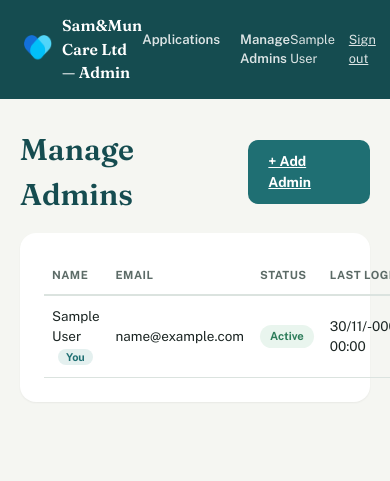
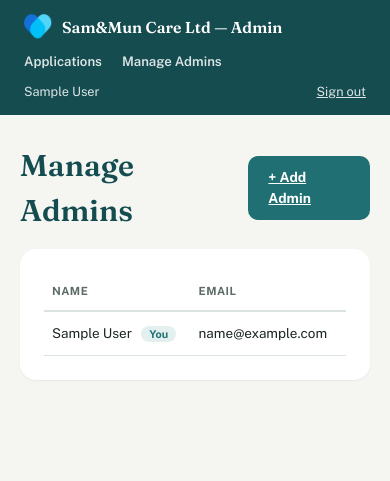
Before and after one commit to mohafarole-88/job_application, a PHP site: page /admin/admins.php in a window 390 px wide; the page is wider, and only the part inside the window is pictured. Shown: the top 481 px of that part. Run offline with PHP 8.4, Linux system fonts and the light colour scheme; the visitor is signed in with stand-in values (Sample User, id 1).

Commit message:
Updated for Responsiveness

```diff
--- a/admin/assets/css/admin.css
+++ b/admin/assets/css/admin.css
@@ -38,6 +38,7 @@ html, body {
   font-family: var(--font-body);
   font-size: 15px;
   line-height: 1.5;
+  overflow-x: hidden;
 }
 h1, h2, h3 { font-family: var(--font-display); font-weight: 600; color: var(--color-primary-dark); margin: 0 0 8px 0; }
 a { color: var(--color-primary); }
@@ -51,15 +52,27 @@ a { color: var(--color-primary); }
   display: flex;
   align-items: center;
   justify-content: space-between;
+  flex-wrap: wrap;
+  row-gap: 10px;
+  column-gap: 20px;
 }
-.admin-header .brand { display: flex; align-items: center; gap: 10px; }
-.header-logo-img { width: 28px; height: 28px; display: block; }
-.admin-header strong { font-family: var(--font-display); font-size: 1.05rem; }
-.admin-nav { display: flex; gap: 20px; }
-.admin-nav a { color: rgba(255,255,255,0.85); text-decoration: none; font-size: 0.88rem; font-weight: 600; }
+.admin-header .brand { display: flex; align-items: center; gap: 10px; flex-shrink: 0; }
+.header-logo-img { width: 28px; height: 28px; display: block; flex-shrink: 0; }
+.admin-header strong { font-family: var(--font-display); font-size: 1.05rem; white-space: nowrap; }
+.admin-nav { display: flex; gap: 20px; flex-wrap: wrap; }
+.admin-nav a { color: rgba(255,255,255,0.85); text-decoration: none; font-size: 0.88rem; font-weight: 600; white-space: nowrap; }
 .admin-nav a:hover { color: #fff; text-decoration: underline; }
-.admin-header .who { font-size: 0.85rem; opacity: 0.85; display: flex; align-items: center; gap: 14px; }
+.admin-header .who { font-size: 0.85rem; opacity: 0.85; display: flex; align-items: center; gap: 14px; white-space: nowrap; }
 .admin-header a.logout-link { color: #fff; text-decoration: underline; font-size: 0.85rem; }
+
+@media (max-width: 640px) {
+  .admin-header {
+    flex-direction: column;
+    align-items: flex-start;
+  }
+  .admin-nav { width: 100%; }
+  .admin-header .who { width: 100%; justify-content: space-between; }
+}
 
 .admin-shell { max-width: 1100px; margin: 0 auto; padding: 28px 20px 60px; }
 
@@ -109,6 +122,11 @@ input:focus, select:focus { border-color: var(--color-primary); box-shadow: 0 0
 .filter-bar .field-group.search { flex: 2; min-width: 240px; }
 
 /* ---- Table ---- */
+.table-responsive {
+  overflow-x: auto;
+  -webkit-overflow-scrolling: touch;
+}
+.table-responsive table.data-table { min-width: 640px; }
 table.data-table { width: 100%; border-collapse: collapse; font-size: 0.9rem; }
 table.data-table th {
   text-align: left; font-size: 0.75rem; text-transform: uppercase; letter-spacing: 0.04em;
@@ -154,6 +172,13 @@ table.data-table a.row-link { font-weight: 600; text-decoration: none; }
 .detail-row dt { width: 220px; flex-shrink: 0; color: var(--color-text-muted); font-weight: 500; }
 .detail-row dd { margin: 0; font-weight: 500; word-break: break-word; }
 
+@media (max-width: 560px) {
+  .detail-row { flex-direction: column; }
+  .detail-row dt { width: auto; margin-bottom: 2px; }
+}
+
+.table-responsive table.mini-table,
+.table-responsive table.training-table { min-width: 480px; }
 table.mini-table { width: 100%; border-collapse: collapse; font-size: 0.85rem; margin-bottom: 6px; }
 table.mini-table th { text-align: left; font-size: 0.72rem; text-transform: uppercase; color: var(--color-text-muted); padding: 6px; border-bottom: 1px solid var(--color-border); }
 table.mini-table td { padding: 6px; border-bottom: 1px solid var(--color-border); }
```
